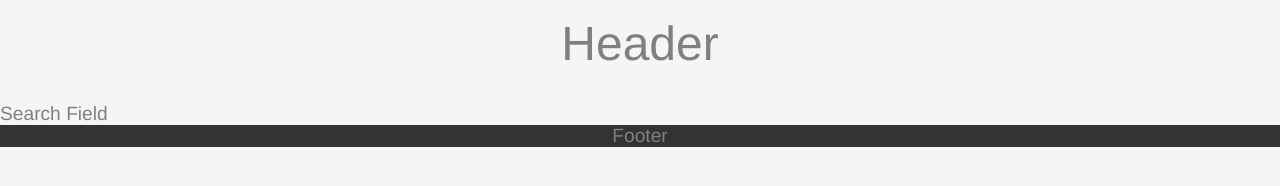
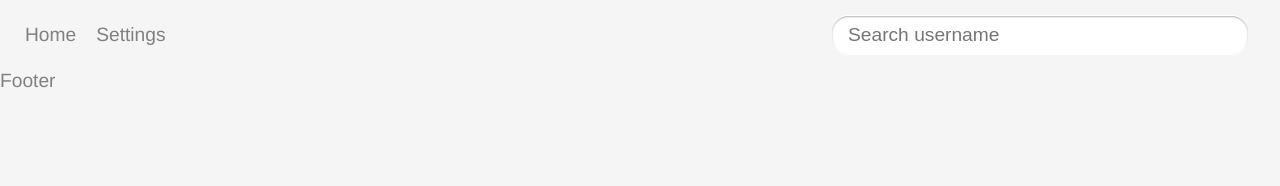
Before and after one commit to dariakm/users-book, a React app: page / in a window 1280 px wide. Built offline with nearby package versions, Linux system fonts and the light colour scheme; no server answers.

Commit message:
Added header, played with css modules

```diff
--- /dev/null
+++ b/src/components/Header/Header.module.scss
@@ -0,0 +1,44 @@
+@import "../../styles/variables";
+
+.header {
+    display: flex;
+    justify-content: space-between;
+    align-items: center;
+
+    .menu {
+        display: flex;
+        justify-content: flex-start;
+        padding: 15px;
+        width: 25%;
+
+        .menuItem {
+            padding: 0 10px;
+
+            &:hover {
+                text-decoration: underline;
+                cursor: pointer;
+            }
+        }
+    }
+
+    .searchBar {
+        margin: 0 1rem;
+        padding: 1rem;
+        width: 35%;
+        transition: 0.1s ease;
+
+        &:focus-within {
+            width: 50%;
+            transition: 0.3s ease;
+        }
+
+        .search {
+            border-radius: 1rem;
+            padding: 0.5rem 1rem;
+            width: 100%;
+            box-shadow: inset 0 1px 2px rgba(0, 0, 0, 0.3), 0 -1px 1px #fff,
+                0 1px 0 #fff;
+            outline: none;
+        }
+    }
+}
--- /dev/null
+++ b/src/components/Header/index.js
@@ -0,0 +1,26 @@
+import styles from "./Header.module.scss";
+
+const Header = (props) => {
+    return (
+        <header className={styles.header}>
+            <ul className={styles.menu}>
+                <li className={styles.menuItem}>
+                    <a href="#">Home</a>
+                </li>
+                <li className={styles.menuItem}>
+                    <a href="#">Settings</a>
+                </li>
+            </ul>
+            <form className={styles.searchBar}>
+                <input
+                    className={styles.search}
+                    type="search"
+                    placeholder="Search username"
+                    aria-label="Search"
+                />
+            </form>
+        </header>
+    );
+};
+
+export default Header;
--- a/src/index.scss
+++ b/src/index.scss
@@ -14,6 +14,11 @@ ol {
     list-style: none;
 }
 
+a {
+    text-decoration: none;
+    color: inherit;
+}
+
 html {
     height: 100%;
     font-family: "Helvetica Neue", Helvetica, Arial;
@@ -25,13 +30,6 @@ html {
 
         #root {
             font-size: 1.2rem;
-
-            h1 {
-                font-weight: $font-light;
-                text-align: center;
-                font-size: 3rem;
-                margin: 1rem 0 2rem;
-            }
         }
     }
 }
--- a/src/pages/HomePage/index.js
+++ b/src/pages/HomePage/index.js
@@ -1,6 +1,6 @@
 import { useState, useEffect } from "react";
 import UserBook from "../../components/Users/";
-import Footer from "../../components/Footer/";
+import Header from "../../components/Header/";
 import "./HomePage.scss";
 
 function HomePage() {
@@ -16,14 +16,13 @@ function HomePage() {
             });
     }, []);
     return (
-        <div className="container">
-            <header className="header">
-                <h1>Header</h1>
-            </header>
-            <section className="search">Search Field</section>
-            {users.length > 0 ? <UserBook users={users} /> : null}
-            <div className="footer"> Footer </div>
-        </div>
+        <>
+            <Header />
+            <div className="container">
+                {users.length > 0 ? <UserBook users={users} /> : null}
+                <div className="footer"> Footer </div>
+            </div>
+        </>
     );
 }
 
```
